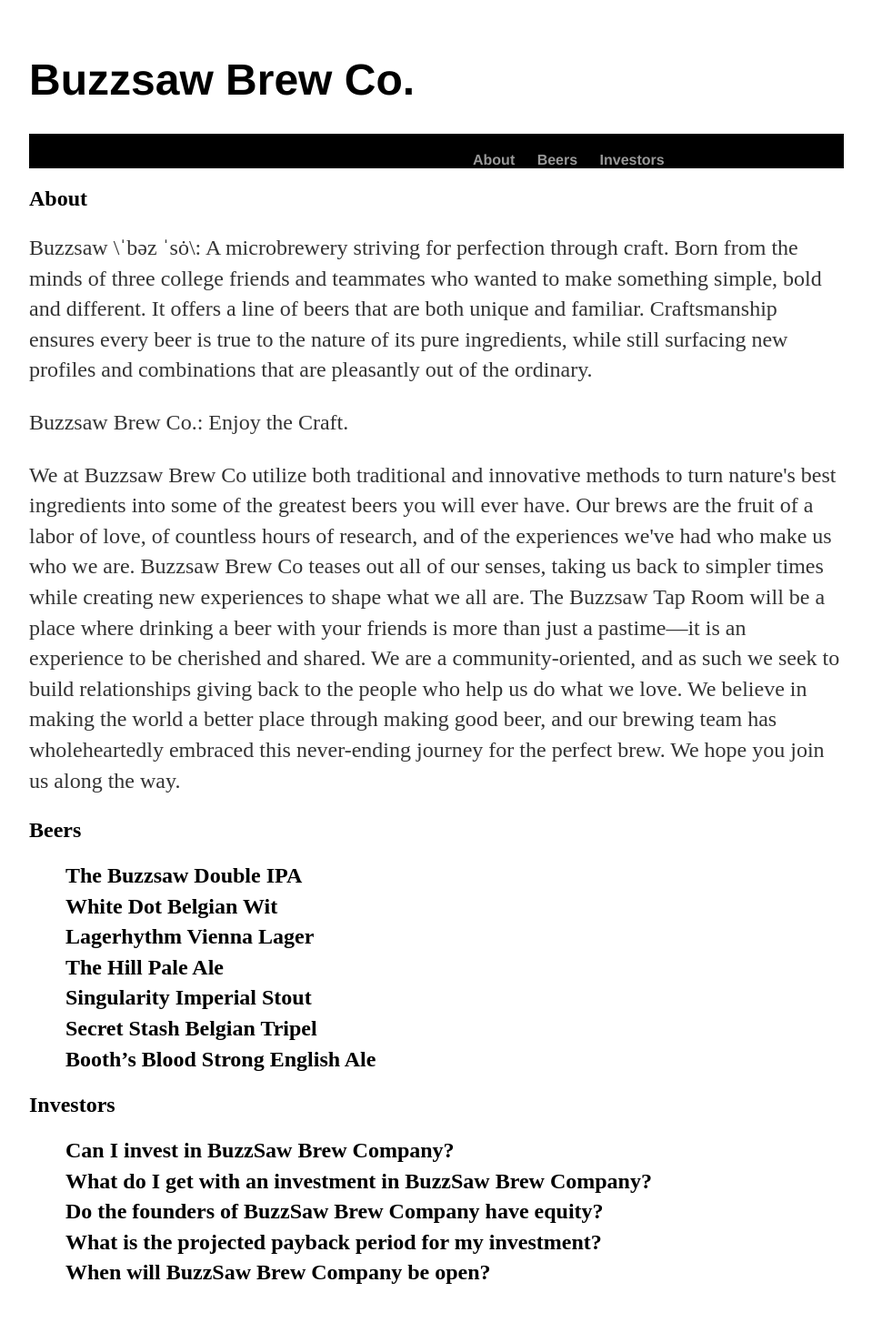
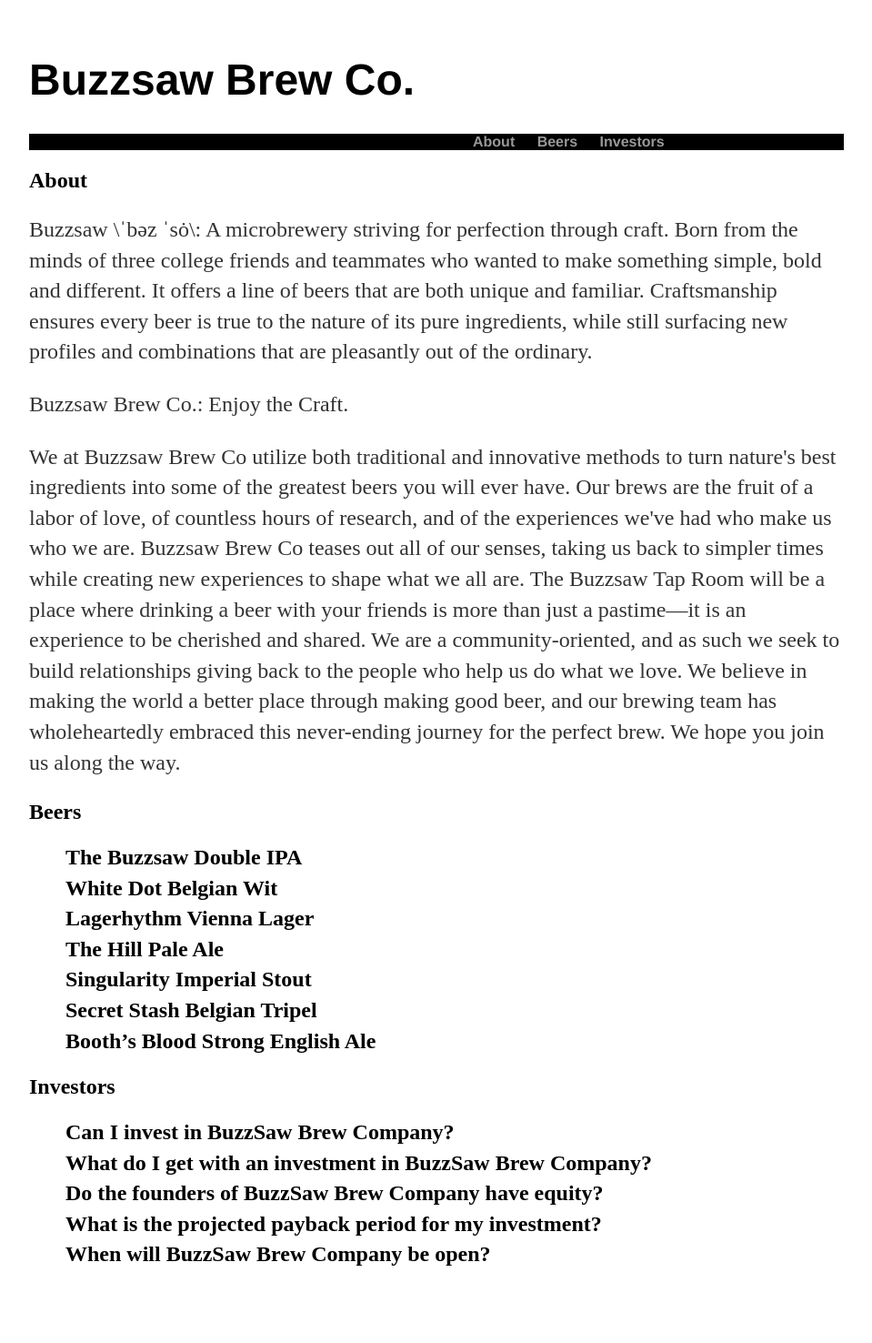
Before and after one commit to arquinn/arquinn.github.io, a Jekyll site: the page built from test.html, in a window 1280 px wide. Shown: the whole page at 91% size, without its empty margins (160-1119 px from the left). Built offline with Jekyll 4.4.1, drawn with Linux system fonts in a browser that asks for light colours; nearby versions of some CDN libraries.

Commit message:
Update test.css

```diff
--- a/css/test.css
+++ b/css/test.css
@@ -9,16 +9,15 @@ body {
     color: white;
     list-style: none;
     font-weight: bold;
+    padding: 0;
     padding-left: 50%;
-    padding-top: .25em;
  }
 
  .fixed {
   position: fixed;
-  left: 50%;
-  padding-left:0;
+  padding-left: 50%;
+  padding: 0;
   top: 0em;
-  padding-top:0em;
   }
 
 nav ul li {
```
